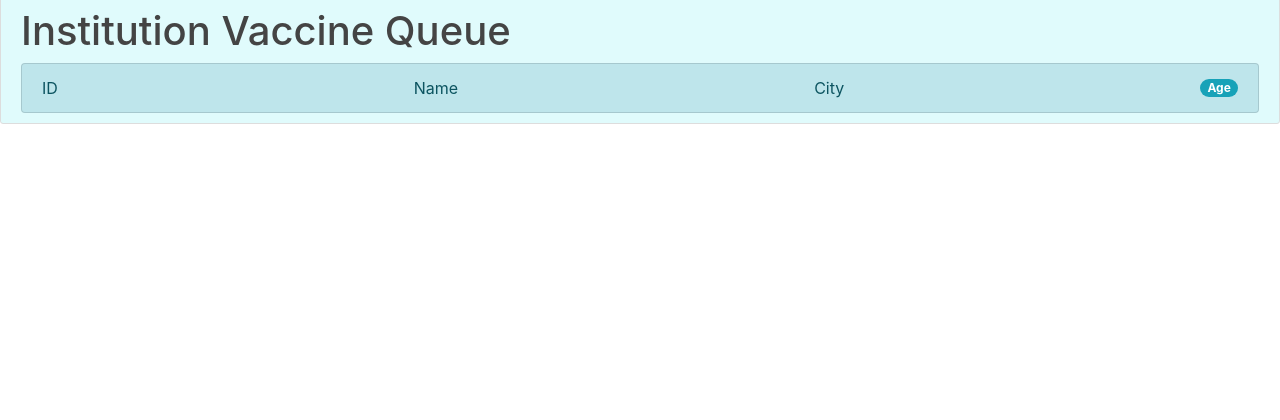
After one commit to alvii147/quickVax, a Django app: page /app/queue in a window 1280 px wide. The commit adds this page. Shown: the part 124-544 px from the top of the page. Run offline with Django 3.2, Linux system fonts and the light colour scheme; data that the repository does not hold is empty; some libraries are stand-ins or nearby versions.

Commit message:
added queue

```diff
--- a/main_project/main_app/app_urls.py
+++ b/main_project/main_app/app_urls.py
@@ -4,4 +4,5 @@ from . import views
 urlpatterns = [
     #path('', views.home, name = 'frontend-index'),
     path('qrcode', views.qrcodepage, name = 'qrcode'),
+    path('queue', views.queue, name = 'queue'),
 ]
--- a/main_project/main_app/models.py
+++ b/main_project/main_app/models.py
@@ -1,5 +1,10 @@
 from django.db import models
 from django.contrib.auth.models import AbstractUser, AbstractBaseUser, BaseUserManager
+from datetime import date
+
+def calculate_age(born):
+    today = date.today()
+    return today.year - born.year - ((today.month, today.day) < (born.month, born.day))
 
 class User(AbstractUser):
     is_patient = models.BooleanField(default = False)
@@ -22,6 +27,7 @@ class PatientManager(BaseUserManager):
         patient.last_name = last_name
         patient.middle_initial = middle_initial
         patient.date_of_birth = date_of_birth
+        patient.age = calculate_age(date_of_birth)
         patient.address_line_1 = address_line_1
         patient.address_line_2 = address_line_2
         patient.city = city
@@ -29,6 +35,7 @@ class PatientManager(BaseUserManager):
         patient.postal_code = postal_code
         patient.active = active
         patient.admin = admin
+        patient.uhc = False
 
         patient.save(using = self._db)
 
@@ -41,6 +48,7 @@ class Patient(AbstractBaseUser):
     last_name = models.CharField(max_length = 255, blank = True)
     middle_initial = models.CharField(max_length = 255, blank = True)
     date_of_birth = models.DateField()
+    age = models.IntegerField()
     address_line_1 = models.CharField(max_length = 255, blank = True)
     address_line_2 = models.CharField(max_length = 255, blank = True)
     city = models.CharField(max_length = 255, blank = True)
@@ -48,6 +56,7 @@ class Patient(AbstractBaseUser):
     postal_code = models.CharField(max_length = 7, blank = True)
     active = models.BooleanField(default = True)
     admin = models.BooleanField(default = False)
+    uhc = models.BooleanField(default = False)
 
     USERNAME_FIELD = 'email'
     REQUIRED_FIELDS = ['first_name', 'last_name', 'date_of_birth', 'address_line_1', 'city', 'province', 'postal_code']
--- a/main_project/main_app/static/main_app/styles_base.css
+++ b/main_project/main_app/static/main_app/styles_base.css
@@ -66,7 +66,6 @@ main {
 
 #qrcodeContainter
 {
-  position: relative;
   position: absolute;
   top: 35%;
   left: 50%;
--- a/main_project/main_app/templates/main_app/base.html
+++ b/main_project/main_app/templates/main_app/base.html
@@ -31,7 +31,7 @@
                                 <a id="logout-link" class="nav-item nav-link" href="#">Logout</a>
                             {% else %}
                                 <a id="login-link" class="nav-item nav-link" href="{% url 'accounts-login-patient' %}">Login</a>
-                                <a id="signup-link" class="nav-item nav-link" href="{% url 'accounts-register-patient' %}">Register</a>
+                                <a id="signup-link" class="nav-item nav-link" href="createNewProfile/">Register</a>
                             {% endif %}
                         </div>
                     </div>
--- /dev/null
+++ b/main_project/main_app/templates/main_app/queue.html
@@ -0,0 +1,39 @@
+{% extends "main_app/base.html" %}
+{% load crispy_forms_tags %}
+{% block title %}
+    Vaccination Queue
+{% endblock %}
+{% block body %}
+    {% load static %}
+    <div class = "content-section">
+        <h1>
+            Institution Vaccine Queue
+        </h1>
+        <ul class="list-group">
+            <li class="list-group-item list-group-item-info d-flex justify-content-between align-items-center">
+                ID <span>Name</span> City <span class="badge badge-info badge-pill">Age</span>
+            </li>
+            {% for patient in patients %}
+                <a href = "#">
+                {% if patient.age > 60 %}
+                    <li class="list-group-item list-group-item-success d-flex justify-content-between align-items-center">
+                {% elif patient.uhc %}
+                    <li class="list-group-item list-group-item-primary d-flex justify-content-between align-items-center">
+                {% else %}
+                    <li class="list-group-item list-group-item-secondary d-flex justify-content-between align-items-center">
+                {% endif %}
+                {{ patient.id }} <strong>{{patient.first_name}} {{patient.last_name}}</strong> {{patient.city}}
+                {% if patient.age > 60 %}
+                    <span class="badge badge-success badge-pill">{{patient.age}}</span>
+                {% elif patient.uhc %}
+                    <span class="badge badge-primary badge-pill">{{patient.age}}</span>
+                {% else %}
+                    <span class="badge badge-secondary badge-pill">{{patient.age}}</span>
+                {% endif %}
+                </li></a>
+            {% endfor %}
+        </ul>
+    </div>
+{% endblock %}
+{% block src %}
+{% endblock %}
--- a/main_project/main_app/views.py
+++ b/main_project/main_app/views.py
@@ -7,6 +7,13 @@ from .forms import PatientRegistrationForm, InstitutionRegistrationForm
 from .serializers import UserSerializer, PatientSerializer, InstitutionSerializer
 from rest_framework import generics
 import qrcode
+from datetime import date
+import random
+from itertools import chain
+
+def calculate_age(born):
+    today = date.today()
+    return today.year - born.year - ((today.month, today.day) < (born.month, born.day))
 
 def home(request):
     return render(request, 'main_app/home.html')
@@ -43,6 +50,8 @@ def register_patient(request):
             user.name = form.instance.first_name
             user.save()
             form.instance.user = user
+            form.instance.age = calculate_age(form.cleaned_data['date_of_birth'])
+            form.instance.uhc = bool(random.getrandbits(1))
             patient = form.save()
             messages.success(request, f'Account created! You may now log in.')
             return redirect('accounts-login-patient')
@@ -101,13 +110,28 @@ def qrcodepage(request):
     patient = Patient.objects.filter(user_id = request.user.id).first()
     if patient:
         data = 'http://localhost:8000/api/patients/' + str(patient.id) + '/'
-        print(data)
         qr = qrcode.QRCode(version = 1, box_size = 10, border = 5)
         qr.add_data(data)
         qr.make(fit = True)
         img = qr.make_image(fill = 'black', back_color = 'white')
         img.save('main_app/static/main_app/qrcode.png')
         return render(request, 'main_app/qrcode.html')
+    return redirect('frontend-index')
+
+def queue(request):
+    institution = Institution.objects.filter(user_id = request.user.id).first()
+    if institution or True:
+        patients = Patient.objects.all()
+        patients_old = patients.filter(age__gt = 60)
+        patients_young = patients.filter(age__lte = 60)
+        patients_young_uhc = patients_young.filter(uhc = True)
+        patients_young = patients_young.filter(uhc = False)
+        patients = list(chain(patients_old, patients_young_uhc, patients_young))
+
+        context = {
+            'patients' : patients,
+        }
+        return render(request, 'main_app/queue.html', context)
     return redirect('frontend-index')
 
 class UserListCreate(generics.ListCreateAPIView):
```
Also changed, not shown: main_project/main_app/migrations/0001_initial.py.
